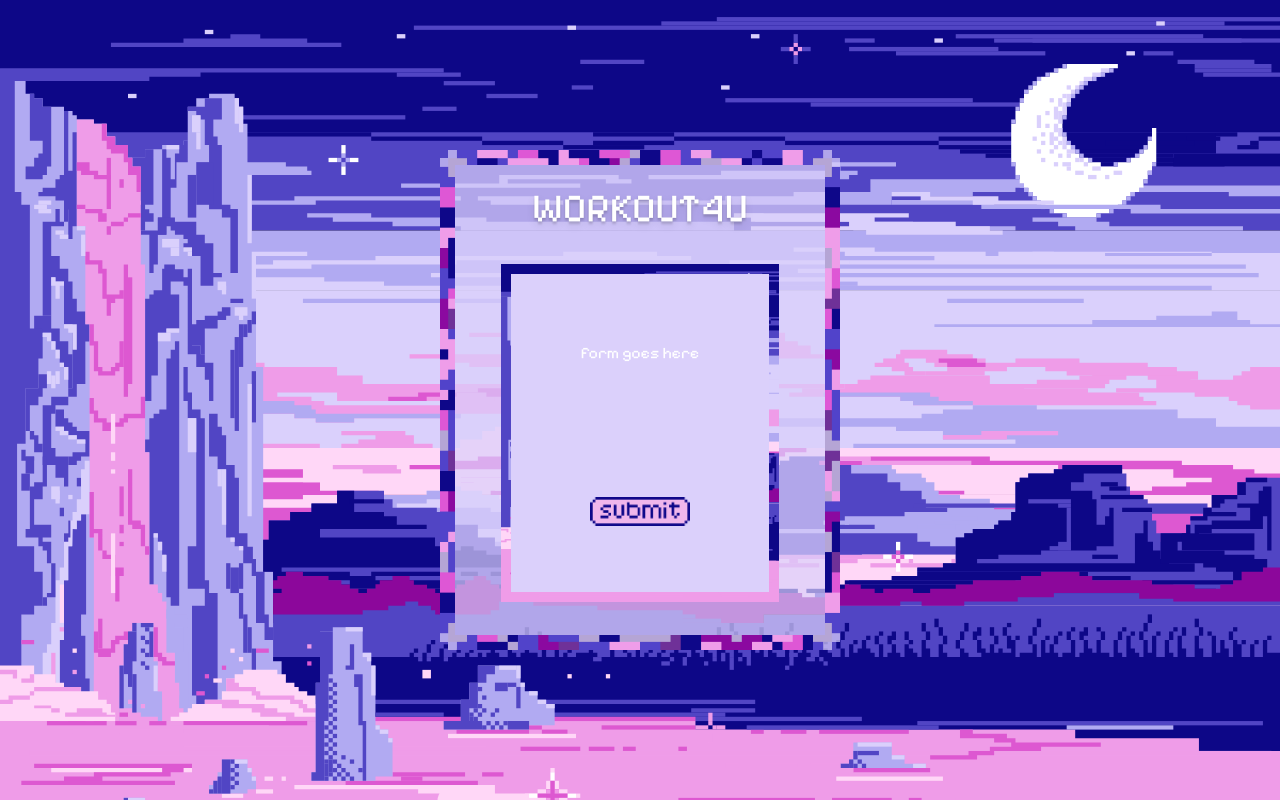
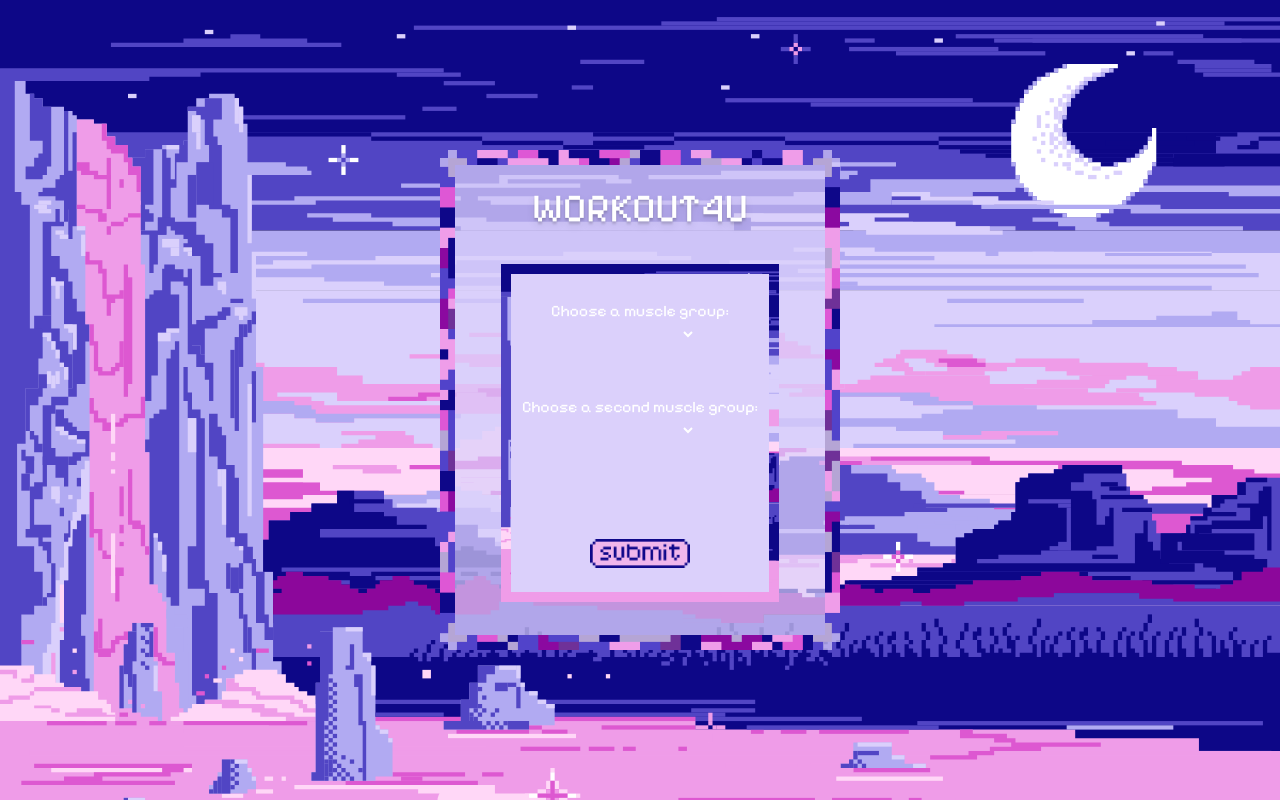
Before and after one commit to echiewe/workout4u, a Next.js app in the folder workout4u/: page /workout4u/ in a window 1280 px wide. Built offline with nearby package versions, Linux system fonts and the light colour scheme.

Commit message:
added form

```diff
--- a/workout4u/app/page.tsx
+++ b/workout4u/app/page.tsx
@@ -46,7 +46,39 @@ export default function Home() {
         } else if (step === "form") {
             return (
                 <div className="flex flex-col h-full justify-around items-center">
-                    form goes here
+                    <form action="">
+                        <div className="text-center">
+                            <label htmlFor="muscle1">Choose a muscle group:</label>
+                            <select name="muscle1" id="muscle1">
+                                <option value=""></option>
+                                <option value="back">Back</option>
+                                <option value="biceps">Biceps</option>
+                                <option value="triceps">Triceps</option>
+                                <option value="shoulders">Shoulders</option>
+                                <option value="quads">Quads</option>
+                                <option value="glutes">Glutes</option>
+                                <option value="hamstrings">Hamstrings</option>
+                                <option value="abs">Abs</option>
+                            </select>
+                        </div>
+                        <br/><br/>
+                        <div className="text-center">
+                            <label htmlFor="muscle1">Choose a second muscle group:</label>
+                            <select name="muscle2" id="muscle2">
+                                <option value=""></option>
+                                <option value="back">Back</option>
+                                <option value="biceps">Biceps</option>
+                                <option value="triceps">Triceps</option>
+                                <option value="shoulders">Shoulders</option>
+                                <option value="quads">Quads</option>
+                                <option value="glutes">Glutes</option>
+                                <option value="hamstrings">Hamstrings</option>
+                                <option value="abs">Abs</option>
+                            </select>
+                        </div>
+                        <br/><br/>
+                    </form>
+
                     <button className="hover:opacity-55" onClick={() => handleSubmit()}><img src='/workout4u/images/button.png' alt='border' width={100}/></button>
                 </div>
             );
@@ -58,7 +90,6 @@ export default function Home() {
             );
         }
     };
-
 
     return (
         <div className="bg-[url(/workout4u/svgs/background.svg)] w-full h-screen bg-cover bg-top">
```
